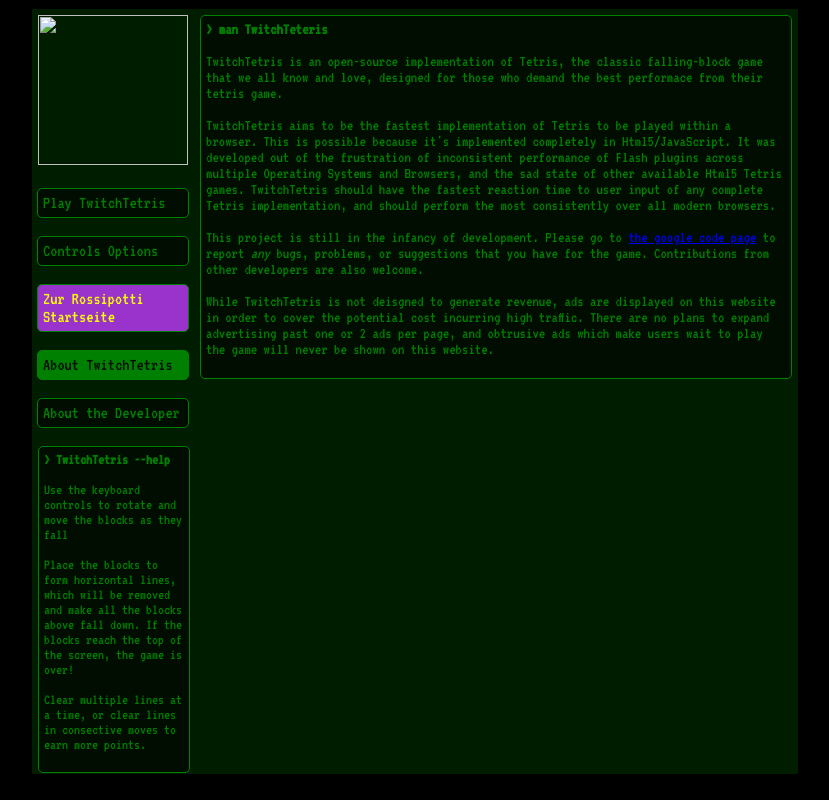
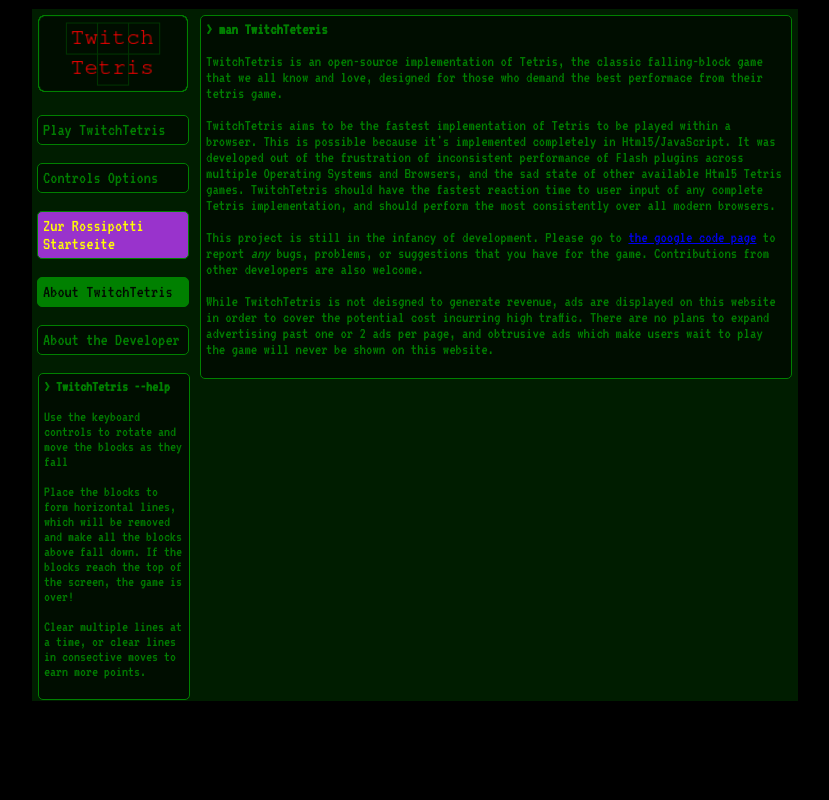
Before and after one commit to unblockeddatabase/twitchtetris, a plain HTML site: page about.html in a window 1280 px wide. Shown: the whole page, without its empty margins (214-1043 px from the left). Drawn offline with Linux system fonts and the light colour scheme.

Commit message:
Update about.html

```diff
--- a/about.html
+++ b/about.html
@@ -11,7 +11,7 @@
       <tr>
 	<td class="menuCell">
 	  <div class="menu">
-	    <img class="menuLogo" src="media/background/logo.png"></img>
+	    <img class="menuLogo" src="logo.png"></img>
 	    <br/><br/>
 
 	    <a href="index.html" class="bareLink">
```
